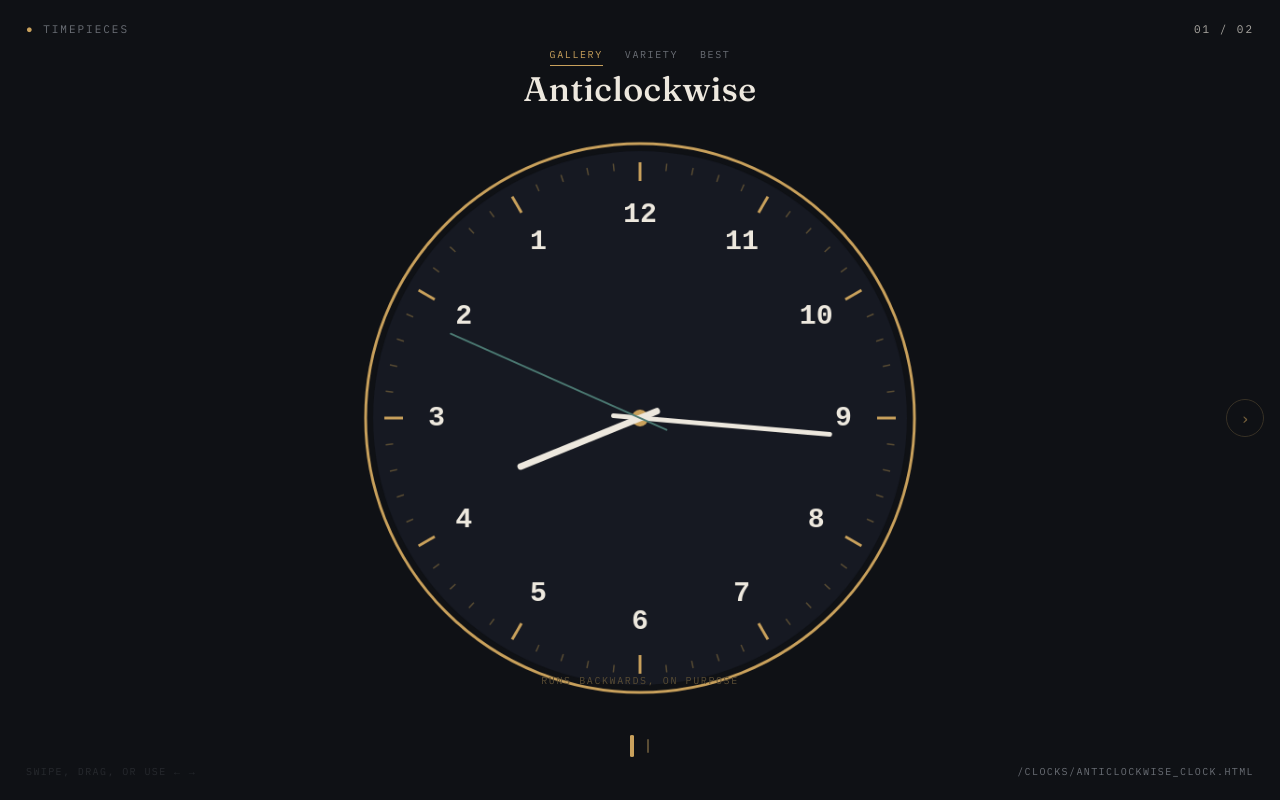
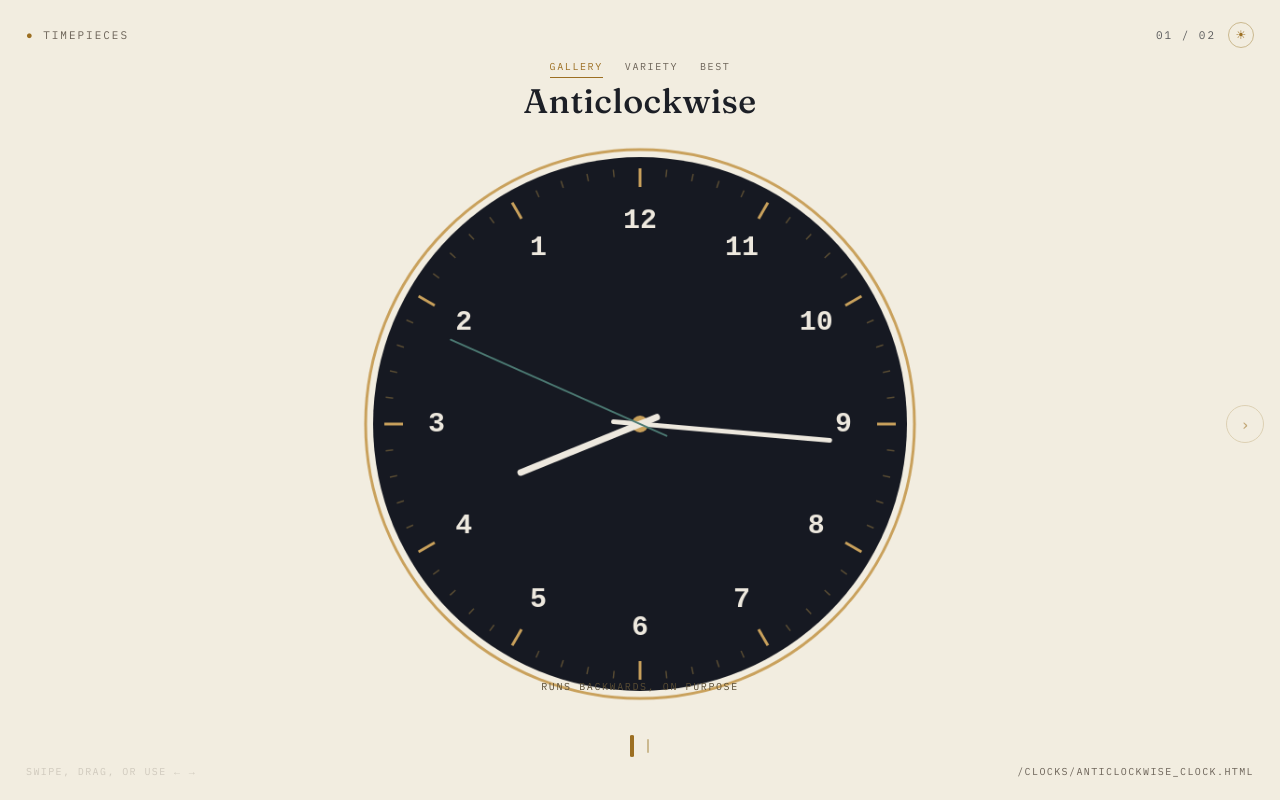
Before and after one commit to advicialnyn/clock, a plain HTML site: page index.html in a window 1280 px wide. Drawn offline with Linux system fonts and the light colour scheme; no server answers.

Commit message:
Update index.html

```diff
--- a/index.html
+++ b/index.html
@@ -17,6 +17,15 @@
     --teal:#4c7a73;
     --grey:#6b6f76;
   }
+  html[data-theme="light"]{
+    --ink:#f2ede0;
+    --ink-2:#e6ddc6;
+    --paper:#1c1f26;
+    --brass:#9c6f22;
+    --brass-dim:#cbb98f;
+    --teal:#2d5951;
+    --grey:#6b6257;
+  }
   *{box-sizing:border-box;}
   .hidden{ display:none !important; }
   html,body{
@@ -27,6 +36,7 @@
     font-family:'IBM Plex Mono', monospace;
     overflow:hidden;
     -webkit-tap-highlight-color:transparent;
+    transition:background 0.3s ease, color 0.3s ease;
   }
   #app{
     position:relative;
@@ -50,6 +60,21 @@
   }
   header .mark{ color:var(--brass); }
   header .count{ color:var(--paper); opacity:0.7; }
+  #themeToggle{
+    background:none;
+    border:1px solid var(--brass-dim);
+    color:var(--brass);
+    width:26px; height:26px;
+    border-radius:50%;
+    font-size:12px;
+    line-height:1;
+    cursor:pointer;
+    display:flex; align-items:center; justify-content:center;
+    margin-left:12px;
+    transition:border-color 0.2s ease;
+  }
+  #themeToggle:hover{ border-color:var(--brass); }
+  .header-right{ display:flex; align-items:center; }
 
   /* ---- view tabs ---- */
   #viewtabs{
@@ -222,7 +247,10 @@
 
   <header>
     <span><span class="mark">&#9679;</span> TIMEPIECES</span>
-    <span class="count" id="count">01 / 02</span>
+    <span class="header-right">
+      <span class="count" id="count">01 / 02</span>
+      <button id="themeToggle" aria-label="Toggle light/dark theme">&#9789;</button>
+    </span>
   </header>
 
   <div id="viewtabs">
@@ -257,6 +285,24 @@
 </div>
 
 <script>
+  // ---- theme: dark/light, persisted, respects system preference on first visit ----
+  const themeToggle = document.getElementById('themeToggle');
+  function applyTheme(theme){
+    document.documentElement.setAttribute('data-theme', theme);
+    themeToggle.textContent = theme === 'light' ? '\u2600' : '\u263D';
+    localStorage.setItem('theme', theme);
+  }
+  (function initTheme(){
+    const stored = localStorage.getItem('theme');
+    if (stored){ applyTheme(stored); return; }
+    const prefersLight = window.matchMedia('(prefers-color-scheme: light)').matches;
+    applyTheme(prefersLight ? 'light' : 'dark');
+  })();
+  themeToggle.addEventListener('click', () => {
+    const now = document.documentElement.getAttribute('data-theme');
+    applyTheme(now === 'light' ? 'dark' : 'light');
+  });
+
   // ---- Fallback list, only used if auto-discovery below fails ----
   const FALLBACK_CLOCKS = [
     { name: "Anticlockwise", path: "clocks/anticlockwise_clock.html", id: "anticlockwise_clock" },
```
